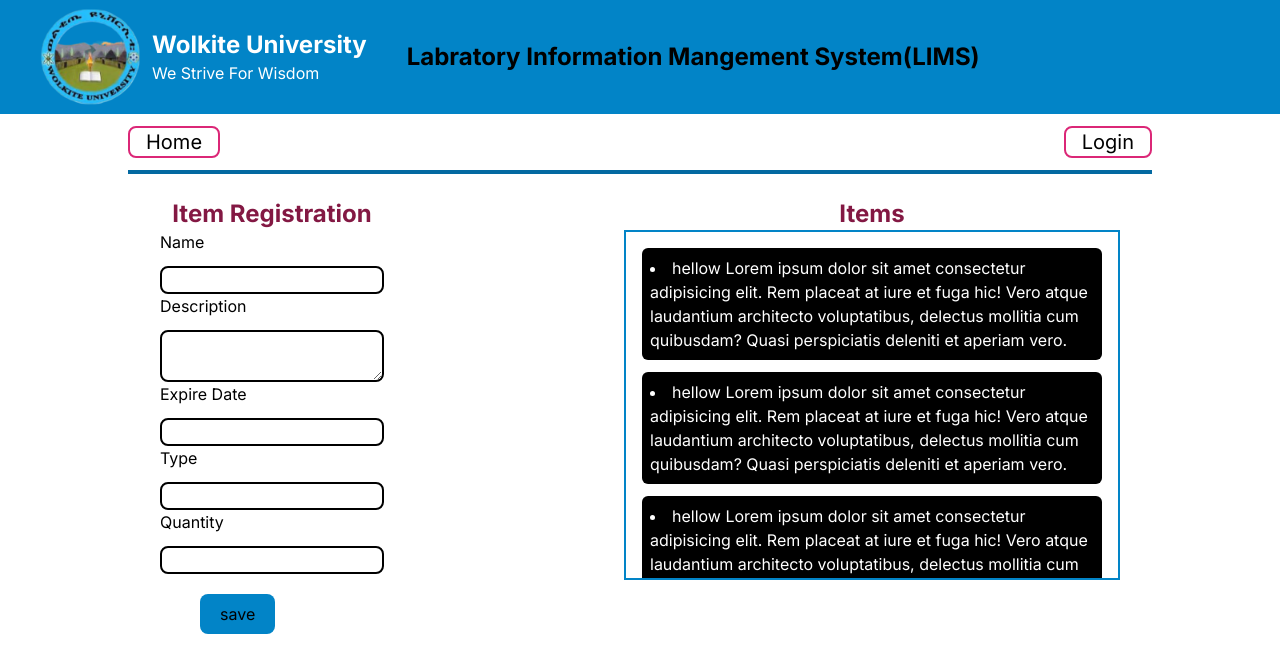
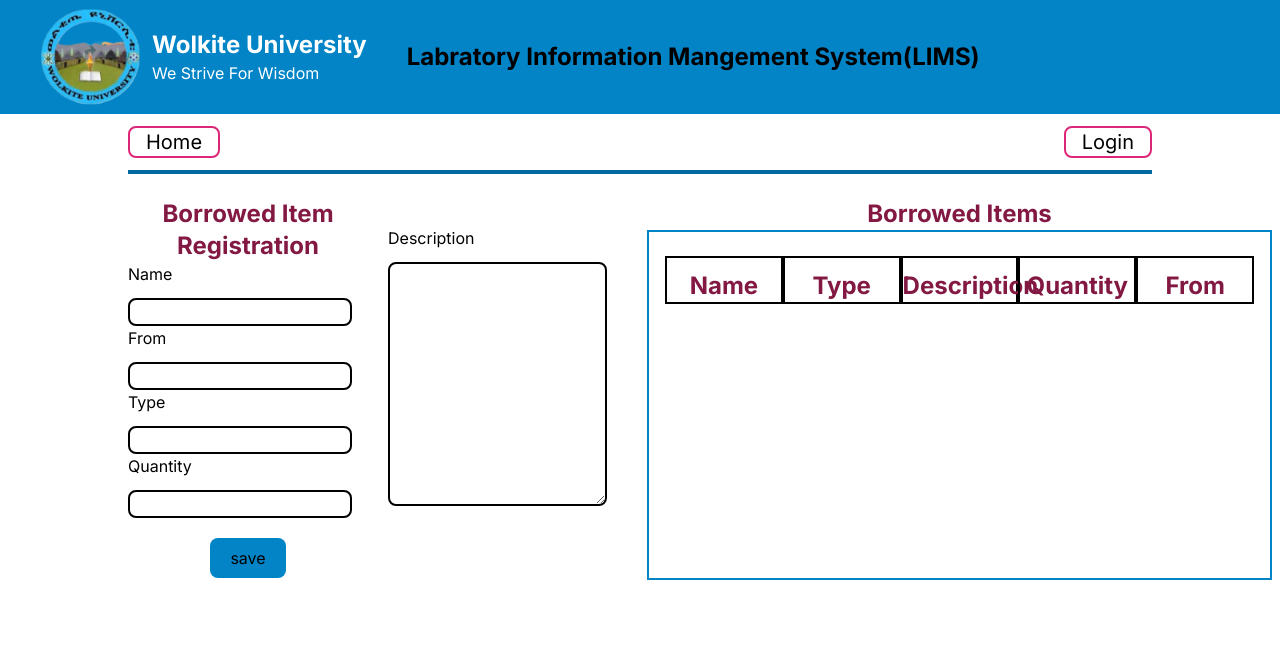
Before and after one commit to yesufseid/labratory-information-mangement-system-LIMS-, a Next.js app: page /dashbord/borrow-item in a window 1280 px wide. Shown: the top 672 px of the page. Built offline with nearby package versions, Linux system fonts and the light colour scheme.

Commit message:
expired date

```diff
--- a/app/dashbord/borrow-item/page.tsx
+++ b/app/dashbord/borrow-item/page.tsx
@@ -1,19 +1,40 @@
 "use client"
 import Navbar from '@/app/components/Navbar'
 import { useState } from "react"
+import {useMemo} from "react"
+import { CreateBorrowedItem } from '@/app/lib/actions'
 
 
-const Registraton=async()=>{
-  const [username,setUsername]=useState("")
-  const [password,setPassword]=useState("")
+export default function page(){
+  const [name,setName]=useState("")
+  const [description,setDescription]=useState("")
+  const [type,setType]=useState("")
+  const [quantity,setQuantity]=useState("")
+  const [from,setFrom]=useState("")
   const [error,setError]=useState(false)
-  const [disabled,setDisabled]=useState(false)
+  const [loading,setLoading]=useState(false)
+  const data=useMemo(()=>{
+    const items = localStorage.getItem("Bdata")
+    const data=JSON.parse(items)
+    console.log(data);
+    return data
+   },[])
 
   const handleSubmit=async()=>{
-    setDisabled(true)
+    setLoading(true)
+    const data={
+      name:name,
+      description:description,
+      type:type,
+      quantity:quantity,
+      from:from
+    }
      try {
-
-     } catch (error) {
+    const item=await CreateBorrowedItem(data)
+    setLoading(false)
+    console.log(item);
+   } catch (error) {
+    setError(true)
         console.log(error);
 
      }
@@ -25,61 +46,77 @@ const Registraton=async()=>{
   return (
     <div>
       <Navbar />
-      <div className='flex justify-center w-fit mx-40 gap-20'>
-      <form>
-      <h1 className='capitalize text-2xl font-bold pt-3 text-center text-pink-900'>item registration</h1>
+      <div className='flex justify-center w-fit ml-32 gap-10'>
+      <div className=' flex gap-5 '>
+      <div>
+      <h1 className='capitalize text-2xl font-bold pt-3 text-center text-pink-900'>borrowed item registration</h1>
            <div className='w-56 flex flex-col gap-3 '>
              <label className='capitalize'>name</label>
              <input type="text" className='border-2 border-black rounded-lg'
-              onChange={(e)=>setUsername(e.target.value)}
+              onChange={(e)=>setName(e.target.value)}
              />
+
+
            </div>
-           <div className='w-56 flex flex-col gap-3 '>
-             <label className='capitalize'>description</label>
-             <textarea  className='border-2 border-black rounded-lg'
-                onChange={(e)=>setPassword(e.target.value)}
-             />
-           </div>
-           <div className='w-56 flex flex-col gap-3 '>
-             <label className='capitalize'>Expire date</label>
+           <div className='w-56 flex flex-col gap-3  '>
+             <label className='capitalize'>From</label>
              <input type="text" className='border-2 border-black rounded-lg'
-                onChange={(e)=>setPassword(e.target.value)}
+                onChange={(e)=>setFrom(e.target.value)}
              />
            </div>
            <div className='w-56 flex flex-col gap-3 '>
              <label className='capitalize'>type</label>
              <input type="text" className='border-2 border-black rounded-lg'
-                onChange={(e)=>setPassword(e.target.value)}
+                onChange={(e)=>setType(e.target.value)}
              />
            </div>
-           <div className='w-56 flex flex-col gap-3 '>
+           <div className='w-56 flex flex-col gap-3'>
              <label className='capitalize'>quantity</label>
              <input type="text" className='border-2 border-black rounded-lg'
-                onChange={(e)=>setPassword(e.target.value)}
+                onChange={(e)=>setQuantity(e.target.value)}
              />
            </div>
-           {error&&(<p className="text-pink-500">try again</p>)}
-           <div className='flex gap-32 mx-10 my-5 cursor-pointer'>
-            <button type="button" disabled={username==""||password==""}
+           {error&&(<p className="text-pink-500 text-center">try again</p>)}
+           <div className='flex gap-32 mx-10 my-5 cursor-pointer justify-center'>
+            <button type="button"
                onClick={()=>handleSubmit()}
-            className='px-5 py-2 bg-sky-600 rounded-lg hover:scale-110' >save</button>
+               disabled={name===""||quantity===""||description===""||type===""||from===""}
+            className='px-5 py-2 bg-sky-600 rounded-lg hover:scale-110' >{loading?(<p>Loading...</p>):(<p>save</p>)}</button>
 
            </div>
-         </form>
 
-      <div className='ml-40'>
-        <h1  className='capitalize text-2xl font-bold pt-3 text-center text-pink-900'>items</h1>
-        <div className='h-[350px] overflow-y-auto flex flex-col gap-3 border-2 border-sky-600 p-4'>
-              {[1,2,3,4,5,6,7].map((p)=>(
-                <li className='bg-black text-white rounded-md p-2'>hellow Lorem ipsum dolor sit amet consectetur adipisicing elit.
-                   Rem placeat at iure et fuga hic! Vero atque laudantium architecto
-                   voluptatibus, delectus mollitia cum quibusdam? Quasi perspiciatis deleniti et aperiam vero.</li>
-              ))}
-        </div>
       </div>
+
+                 <div className='w-56 flex flex-col gap-3 mt-10 '>
+             <label className='capitalize'>description</label>
+             <textarea  rows={10} className='border-2 border-black rounded-lg'
+                onChange={(e)=>setDescription(e.target.value)}
+             />
+                  </div>
+           </div>
+
+      <div className='mr-2'>
+        <h1  className='capitalize text-2xl font-bold pt-3 text-center text-pink-900 '>borrowed items</h1>
+        <div className='h-[350px] overflow-y-auto flex flex-col gap-3 border-2 border-sky-600 p-4 '>
+    <div className="grid grid-cols-5 py-2 ">
+               <div className="border-2 border-black capitalize text-2xl font-bold pt-3 text-center text-pink-900 ">name</div>
+               <div className="border-2 border-black capitalize text-2xl font-bold pt-3 text-center text-pink-900">type</div>
+               <p className="border-2 border-black capitalize text-2xl font-bold pt-3 text-center text-pink-900 ">description</p>
+               <div className="border-2 border-black capitalize text-2xl font-bold pt-3 text-center text-pink-900">quantity</div>
+               <div className="border-2 border-black capitalize text-2xl font-bold pt-3 text-center text-pink-900 overflow-hidden">from</div>
+           </div>
+          {data?.map((p)=>(
+           <div className="grid grid-cols-5 ">
+               <div className="border-2 border-black text-center">{p.name}</div>
+               <div className="border-2 border-black text-center">{p.type}</div>
+               <div className="border-2 border-black text-center ">{p.description}</div>
+               <div className="border-2 border-black text-center">{p.quantity}</div>
+               <div className="border-2 border-black text-center">{p.fom}</div>
+           </div>
+          ))}
+    </div>
+    </div>
       </div>
     </div>
   )
 }
-
-export default Registraton
--- a/app/dashbord/item-registration/page.tsx
+++ b/app/dashbord/item-registration/page.tsx
@@ -13,20 +13,28 @@ export default function Registraton(){
   const [error,setError]=useState(false)
   const [loading,setLoading]=useState(false)
 
+
+
   const handleSubmit=async()=>{
     setLoading(true)
+    const Splitdate=expriredate.split("-")
+    const date=(Number(Splitdate[0])*31536000000)+(Number(Splitdate[1])*86400000*30)+(Number(Splitdate[2])*86400000)
+
+
     const data={
       name:name,
       description:description,
       type:type,
       quantity:quantity,
-      expriredate:expriredate
+      expiredate:date,
+      date:Date.now()
     }
      try {
     const item=await CreateItems(data)
     setLoading(false)
     console.log(item);
    } catch (error) {
+      setError(true)
         console.log(error);
 
      }
@@ -38,59 +46,53 @@ export default function Registraton(){
   return (
     <div>
       <Navbar />
-      <div className='flex justify-center w-fit mx-40 gap-20'>
-      <form>
-      <h1 className='capitalize text-2xl font-bold pt-3 text-center text-pink-900'>item registration</h1>
-           <div className='w-56 flex flex-col gap-3 '>
+      <div className=' mx-40 flex gap-10'>
+      <div className=' ml-32'>
+      <h1 className='capitalize text-2xl font-bold pt-3 ml-32 text-center text-pink-900'>item registration</h1>
+           <div className='w-56 flex flex-col gap-3 ml-32 '>
              <label className='capitalize'>name</label>
              <input type="text" className='border-2 border-black rounded-lg'
               onChange={(e)=>setName(e.target.value)}
              />
+
+
            </div>
-           <div className='w-56 flex flex-col gap-3 '>
-             <label className='capitalize'>description</label>
-             <textarea  className='border-2 border-black rounded-lg'
-                onChange={(e)=>setDescription(e.target.value)}
-             />
-           </div>
-           <div className='w-56 flex flex-col gap-3 '>
+           <div className='w-56 flex flex-col gap-3 ml-32 '>
              <label className='capitalize'>Expire date</label>
-             <input type="text" className='border-2 border-black rounded-lg'
+             <input type="text"  placeholder='2030-11-22' className='border-2 border-black rounded-lg'
                 onChange={(e)=>setExpriredate(e.target.value)}
              />
            </div>
-           <div className='w-56 flex flex-col gap-3 '>
+           <div className='w-56 flex flex-col gap-3 ml-32'>
              <label className='capitalize'>type</label>
              <input type="text" className='border-2 border-black rounded-lg'
                 onChange={(e)=>setType(e.target.value)}
              />
            </div>
-           <div className='w-56 flex flex-col gap-3 '>
+           <div className='w-56 flex flex-col gap-3 ml-32 '>
              <label className='capitalize'>quantity</label>
              <input type="text" className='border-2 border-black rounded-lg'
                 onChange={(e)=>setQuantity(e.target.value)}
              />
            </div>
-           {error&&(<p className="text-pink-500">try again</p>)}
-           <div className='flex gap-32 mx-10 my-5 cursor-pointer'>
+           {error&&(<p className="text-pink-500 text-center">try again</p>)}
+           <div className='flex gap-32 mx-10 my-5 cursor-pointer justify-center'>
             <button type="button"
                onClick={()=>handleSubmit()}
+               disabled={name===""||quantity===""||description===""||type===""||expriredate===""}
             className='px-5 py-2 bg-sky-600 rounded-lg hover:scale-110' >{loading?(<p>Loading...</p>):(<p>save</p>)}</button>
 
            </div>
-         </form>
 
-      <div className='ml-40'>
-        <h1  className='capitalize text-2xl font-bold pt-3 text-center text-pink-900'>items</h1>
-        <div className='h-[350px] overflow-y-auto flex flex-col gap-3 border-2 border-sky-600 p-4'>
-              {[1,2,3,4,5,6,7].map((p)=>(
-                <li className='bg-black text-white rounded-md p-2'>hellow Lorem ipsum dolor sit amet consectetur adipisicing elit.
-                   Rem placeat at iure et fuga hic! Vero atque laudantium architecto
-                   voluptatibus, delectus mollitia cum quibusdam? Quasi perspiciatis deleniti et aperiam vero.</li>
-              ))}
-        </div>
       </div>
-      </div>
+
+                 <div className='w-56 flex flex-col gap-3 mt-10 '>
+             <label className='capitalize'>description</label>
+             <textarea  rows={10} className='border-2 border-black rounded-lg'
+                onChange={(e)=>setDescription(e.target.value)}
+             />
+                  </div>
+           </div>
     </div>
   )
 }
--- a/app/dashbord/transfer-item/page.tsx
+++ b/app/dashbord/transfer-item/page.tsx
@@ -1,23 +1,42 @@
 "use client"
 import Navbar from '@/app/components/Navbar'
 import { useState } from "react"
+import {useMemo} from "react"
+import { CreateTransferItem } from '@/app/lib/actions'
 
 
-const Registraton=async()=>{
-  const [username,setUsername]=useState("")
-  const [password,setPassword]=useState("")
+export default function page(){
+  const [name,setName]=useState("")
+  const [description,setDescription]=useState("")
+  const [type,setType]=useState("")
+  const [quantity,setQuantity]=useState("")
+  const [to,setTo]=useState("")
   const [error,setError]=useState(false)
-  const [disabled,setDisabled]=useState(false)
+  const [loading,setLoading]=useState(false)
+  const data=useMemo(()=>{
+    const items = localStorage.getItem("Tdata")
+    const data=JSON.parse(items)
+    console.log(data);
+    return data
+   },[])
 
   const handleSubmit=async()=>{
-    setDisabled(true)
+    setLoading(true)
+    const data={
+      name:name,
+      description:description,
+      type:type,
+      quantity:quantity,
+      to:to
+    }
      try {
-
-     } catch (error) {
+    const item=await CreateTransferItem(data)
+    setLoading(false)
+    console.log(item);
+   } catch (error) {
+    setError(true)
         console.log(error);
-
      }
-
   }
 
 
@@ -25,61 +44,77 @@ const Registraton=async()=>{
   return (
     <div>
       <Navbar />
-      <div className='flex justify-center w-fit mx-40 gap-20'>
-      <form>
-      <h1 className='capitalize text-2xl font-bold pt-3 text-center text-pink-900'>item registration</h1>
+      <div className='flex justify-center w-fit ml-32 gap-10'>
+      <div className=' flex gap-5 '>
+      <div>
+      <h1 className='capitalize text-2xl font-bold pt-3 text-center text-pink-900'>transfer item registration</h1>
            <div className='w-56 flex flex-col gap-3 '>
              <label className='capitalize'>name</label>
              <input type="text" className='border-2 border-black rounded-lg'
-              onChange={(e)=>setUsername(e.target.value)}
+              onChange={(e)=>setName(e.target.value)}
              />
+
+
            </div>
-           <div className='w-56 flex flex-col gap-3 '>
-             <label className='capitalize'>description</label>
-             <textarea  className='border-2 border-black rounded-lg'
-                onChange={(e)=>setPassword(e.target.value)}
-             />
-           </div>
-           <div className='w-56 flex flex-col gap-3 '>
-             <label className='capitalize'>Expire date</label>
+           <div className='w-56 flex flex-col gap-3  '>
+             <label className='capitalize'>restoration date</label>
              <input type="text" className='border-2 border-black rounded-lg'
-                onChange={(e)=>setPassword(e.target.value)}
+                onChange={(e)=>setTo(e.target.value)}
              />
            </div>
            <div className='w-56 flex flex-col gap-3 '>
              <label className='capitalize'>type</label>
              <input type="text" className='border-2 border-black rounded-lg'
-                onChange={(e)=>setPassword(e.target.value)}
+                onChange={(e)=>setType(e.target.value)}
              />
            </div>
-           <div className='w-56 flex flex-col gap-3 '>
+           <div className='w-56 flex flex-col gap-3'>
              <label className='capitalize'>quantity</label>
              <input type="text" className='border-2 border-black rounded-lg'
-                onChange={(e)=>setPassword(e.target.value)}
+                onChange={(e)=>setQuantity(e.target.value)}
              />
            </div>
-           {error&&(<p className="text-pink-500">try again</p>)}
-           <div className='flex gap-32 mx-10 my-5 cursor-pointer'>
-            <button type="button" disabled={username==""||password==""}
+           {error&&(<p className="text-pink-500 text-center">try again</p>)}
+           <div className='flex gap-32 mx-10 my-5 cursor-pointer justify-center'>
+            <button type="button"
                onClick={()=>handleSubmit()}
-            className='px-5 py-2 bg-sky-600 rounded-lg hover:scale-110' >save</button>
+               disabled={name===""||quantity===""||description===""||type===""||to===""}
+            className='px-5 py-2 bg-sky-600 rounded-lg hover:scale-110' >{loading?(<p>Loading...</p>):(<p>save</p>)}</button>
 
            </div>
-         </form>
 
-      <div className='ml-40'>
-        <h1  className='capitalize text-2xl font-bold pt-3 text-center text-pink-900'>items</h1>
-        <div className='h-[350px] overflow-y-auto flex flex-col gap-3 border-2 border-sky-600 p-4'>
-              {[1,2,3,4,5,6,7].map((p)=>(
-                <li className='bg-black text-white rounded-md p-2'>hellow Lorem ipsum dolor sit amet consectetur adipisicing elit.
-                   Rem placeat at iure et fuga hic! Vero atque laudantium architecto
-                   voluptatibus, delectus mollitia cum quibusdam? Quasi perspiciatis deleniti et aperiam vero.</li>
-              ))}
-        </div>
       </div>
+
+                 <div className='w-56 flex flex-col gap-3 mt-10 '>
+             <label className='capitalize'>description</label>
+             <textarea  rows={10} className='border-2 border-black rounded-lg'
+                onChange={(e)=>setDescription(e.target.value)}
+             />
+                  </div>
+           </div>
+
+      <div className='mr-2'>
+        <h1  className='capitalize text-2xl font-bold pt-3 text-center text-pink-900 '>borrowed items</h1>
+        <div className='h-[350px] overflow-y-auto flex flex-col gap-3 border-2 border-sky-600 p-4 '>
+    <div className="grid grid-cols-5 py-2 ">
+               <div className="border-2 border-black capitalize text-2xl font-bold pt-3 text-center text-pink-900 ">name</div>
+               <div className="border-2 border-black capitalize text-2xl font-bold pt-3 text-center text-pink-900">type</div>
+               <p className="border-2 border-black capitalize text-2xl font-bold pt-3 text-center text-pink-900 ">description</p>
+               <div className="border-2 border-black capitalize text-2xl font-bold pt-3 text-center text-pink-900">quantity</div>
+               <div className="border-2 border-black capitalize text-2xl font-bold pt-3 text-center text-pink-900 overflow-hidden">to</div>
+           </div>
+          {data?.map((p)=>(
+           <div className="grid grid-cols-5 ">
+               <div className="border-2 border-black text-center">{p.name}</div>
+               <div className="border-2 border-black text-center">{p.type}</div>
+               <div className="border-2 border-black text-center h-20">{p.description}</div>
+               <div className="border-2 border-black text-center">{p.quantity}</div>
+               <div className="border-2 border-black text-center">{p.to}</div>
+           </div>
+          ))}
+    </div>
+    </div>
       </div>
     </div>
   )
 }
-
-export default Registraton
--- a/app/lib/models.ts
+++ b/app/lib/models.ts
@@ -11,7 +11,8 @@ const item = new mongoose.Schema({
   type: { type: String, required: true },
   description: { type: String, required: true },
   quantity: { type: String, required: true },
-  expriredate: { type: String, required: true },
+  expiredate: { type:Number, required: true },
+  date:{type:Number,require:true}
 }, { timestamps: true });
 
 const Item = mongoose.models.Item || mongoose.model('Item', item);
@@ -29,7 +30,7 @@ const transferitem = new mongoose.Schema({
   type: { type: String, required: true },
   description: { type: String, required: true },
   quantity: { type: String, required: true },
-  from: { type: String, required: true },
+  to: { type: String, required: true },
 }, { timestamps: true });
 
 const TransferItem= mongoose.models.TransferItem || mongoose.model('TransferItem',transferitem);
```
Also changed, not shown: app/dashbord/page.tsx (+21 -4 lines), app/dashbord/recieved-chemical-or-equipment/page.tsx (+10 -3 lines), app/dashbord/show-expired-stock/page.tsx (+25 -7 lines), app/lib/actions/index.ts (+53 -3 lines).
